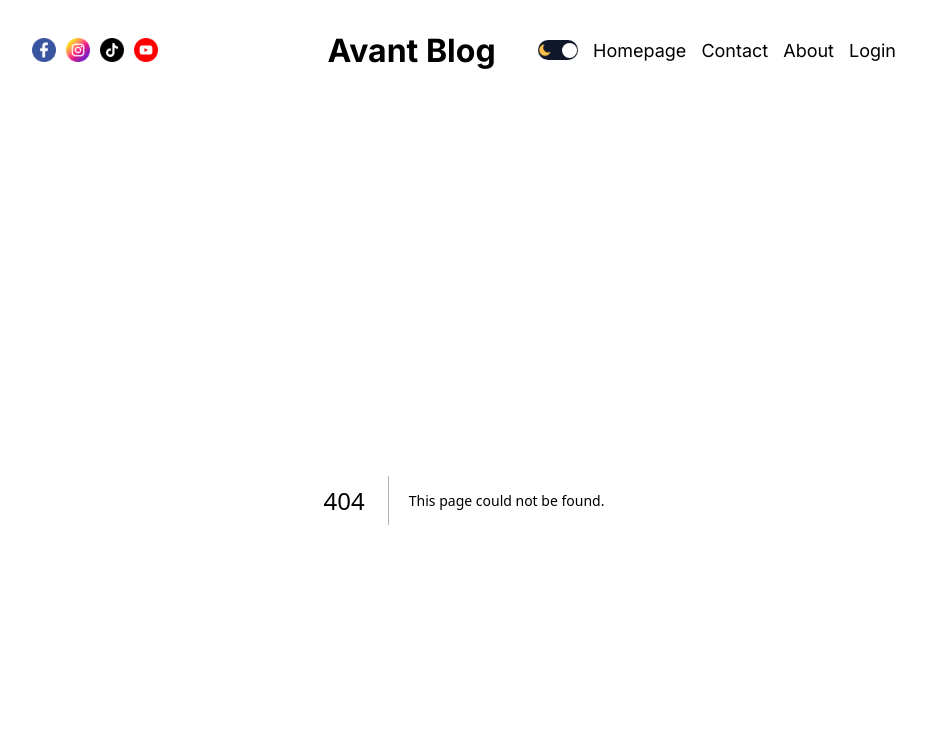
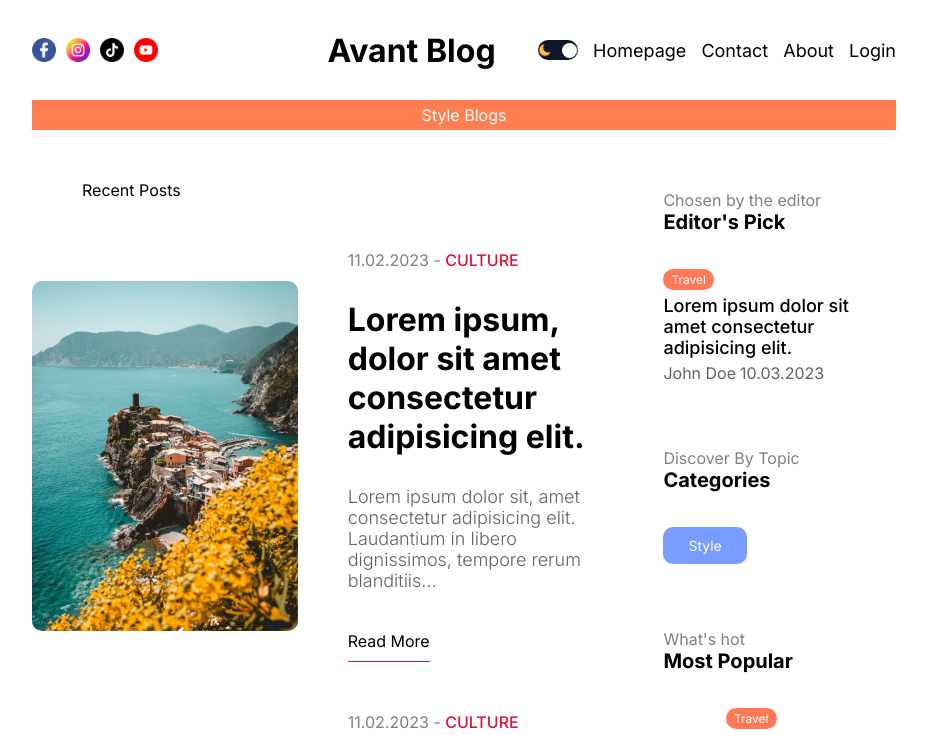
Before and after one commit to avangardewashere/a-next-blog, a Next.js app: page /blog in a window 1280 px wide. Before the commit this address had no page. Shown: the top 735 px of the page, without its empty margins (176-1103 px from the left). Built offline with nearby package versions, Linux system fonts and the light colour scheme.

Commit message:
add/blog-page-fixed-css-text-color

```diff
--- /dev/null
+++ b/src/app/blog/index.module.css
@@ -0,0 +1,11 @@
+.title {
+  background-color: coral;
+  color: white;
+  padding: 5px 10px;
+  text-align: center;
+}
+
+.content {
+  display: flex;
+  gap: 50px;
+}
--- /dev/null
+++ b/src/app/blog/page.jsx
@@ -0,0 +1,18 @@
+import React from "react";
+import styles from "./index.module.css";
+import CardList from "@/components/cardList/cardList";
+import Menu from "@/components/Menu/Menu";
+
+const BlogPage = () => {
+  return (
+    <div className={styles.container}>
+      <div className={styles.title}>Style Blogs</div>
+      <div className={styles.content}>
+        <CardList />
+        <Menu />
+      </div>
+    </div>
+  );
+};
+
+export default BlogPage;
--- a/src/app/globals.css
+++ b/src/app/globals.css
@@ -18,7 +18,7 @@ body {
 }
 
 a {
-  color: inherit;
+  color:var(--textColor);
   text-decoration: none;
   caret-color: transparent;
   user-select: none;
--- a/src/components/Menu/MenuPost/index.module.css
+++ b/src/components/Menu/MenuPost/index.module.css
@@ -1,16 +1,19 @@
 .container {
     flex: 2;
     margin-top: 60px;
+
   }
 
   .subTitle {
     color: gray;
     font-size: 16px;
     font-weight: 400;
+
   }
 
   .title {
     font-size: 20px;
+    color:var(--textColor) !important;
   }
 
   .items {
@@ -18,6 +21,7 @@
     display: flex;
     flex-direction: column;
     gap: 35px;
+
   }
 
   .item {
@@ -59,6 +63,10 @@
     width: max-content;
   }
 
+  .detail > .username{
+    color:var(--softTextColor) !important;
+  }
+
   .category.travel {
     background: #ff7857;
   }
--- a/src/components/Menu/index.module.css
+++ b/src/components/Menu/index.module.css
@@ -10,7 +10,7 @@
 }
 
 .title {
-  font-size: 20px;
+  font-size: 20px;  color:var(--textColor) !important;
 }
 
 .items {
@@ -57,7 +57,18 @@
   font-size: 12px;
   color: white;
   width: max-content;
+
 }
+
+.detail{
+  gap:10px;
+}
+
+.detail > .username, .detail > .date{
+  color:var(--softTextColor) !important;
+  margin-inline:0px 4px;
+}
+
 
 .category.travel {
   background: #ff7857;
@@ -88,6 +99,7 @@
   display: flex;
   flex-wrap: wrap;
   gap:  20px;
+
 }
 
 
--- a/src/components/footer/index.module.css
+++ b/src/components/footer/index.module.css
@@ -3,7 +3,7 @@
   padding: 20px 0px;
   display: flex;
   justify-content: space-between;
-  color: var(--softText);
+  color: var(--softTextColor);
 }
 
 .info {
```
